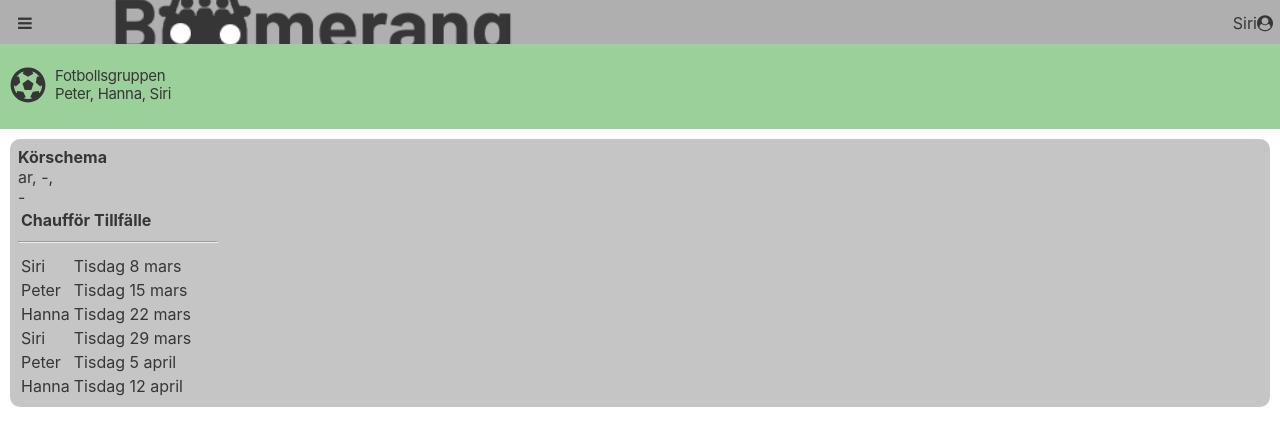
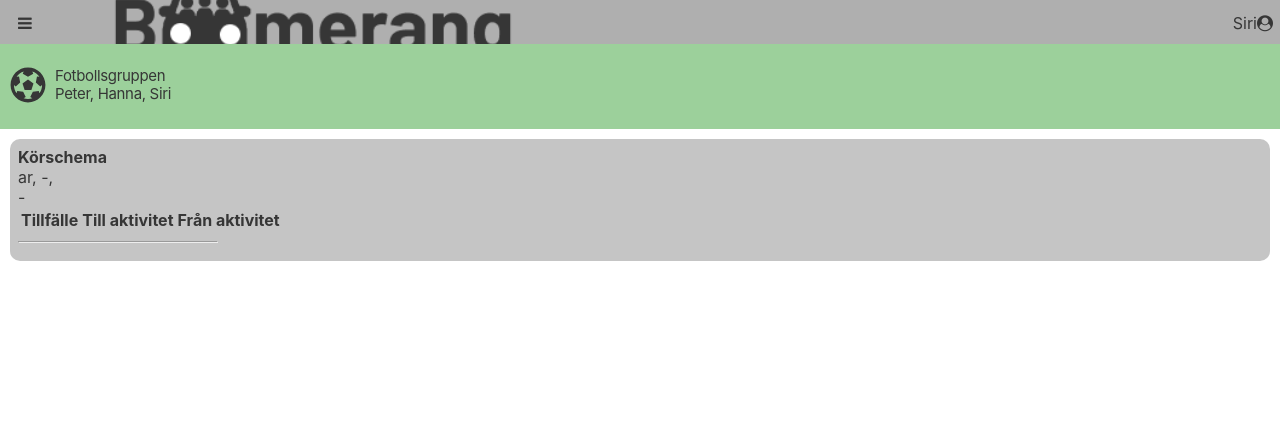
Before and after one commit to miotholerus/boomerang, a React (Create React App) app: page / in a window 1280 px wide. Both pictures are taken after a click on the button "Gå vidare". Shown: the top 446 px of the page. Built offline with nearby package versions, Linux system fonts and the light colour scheme.

Commit message:
20 april Mio

```diff
--- a/src/components/RideOccation.js
+++ b/src/components/RideOccation.js
@@ -1,17 +1,24 @@
 import React from 'react'
+import {dayOfWeekAsString} from '../App'
 
-export default function RideOccation() {
-    return (
-        <div>
-            {/* {occation.tillfalle} */}
-            <div>
-                Upphämtning till aktivitet
-                Chaufför {/* {occation.tillaktivitet} */}
-            </div>
-            <div>
-                Avlämning från aktivitet
-                Chaufför {/* {occation.franaktivitet} */}
-            </div>
-        </div>
-    )
+export default function RideOccation({date}) {
+  return (
+    // <div>
+    //     {/* {occation.tillfalle} */}
+    //     <div>
+    //         Upphämtning till aktivitet
+    //         Chaufför {/* {occation.tillaktivitet} */}
+    //     </div>
+    //     <div>
+    //         Avlämning från aktivitet
+    //         Chaufför {/* {occation.franaktivitet} */}
+    //     </div>
+    // </div>
+    <tr>
+      <td>{dayOfWeekAsString(date.getDay())+" "+date.getDate()+" "+date.toLocaleString('sv-se', { month: 'long' })}</td>
+      {console.log(date)}
+      <td>Siri</td>
+      <td>Siri</td>
+    </tr>
+  )
 }
--- a/src/components/ViewSchedule.js
+++ b/src/components/ViewSchedule.js
@@ -26,18 +26,18 @@ export default function ViewSchedule({ schedule, setSchedule }) {
     const startDate = new Date(schedule[5].value);
     const endDate = new Date(schedule[6].value);
     const dateList = getDates(startDate, endDate);
-    console.log("dateList:")
-    console.log(dateList);
+    // console.log("dateList:")
+    // console.log(dateList);
 
     var rideDates = new Array();
     for (let i = 0; i < dateList.length; i++) {
-      if(dayOfWeekIndex == dateList[i].getDay()){
+      if (dayOfWeekIndex == dateList[i].getDay()) {
         rideDates.push(dateList[i])
 
       }
     }
-    console.log("rideDates:")
-    console.log(rideDates);
+    // console.log("rideDates:")
+    // console.log(rideDates);
 
     function getDates(startDate, endDate) {
       var dateArray = new Array();
@@ -52,10 +52,10 @@ export default function ViewSchedule({ schedule, setSchedule }) {
 
     const newSchedule = schedule;
     newSchedule.push(rideDates);
-    console.log(newSchedule);
+    // console.log(newSchedule);
     setSchedule(newSchedule);
-    console.log("schedule:")
-    console.log(schedule);
+    // console.log("schedule:")
+    // console.log(schedule);
 
     // return rideDates;
   }
@@ -83,41 +83,16 @@ export default function ViewSchedule({ schedule, setSchedule }) {
 
             <table >
               <tr>
-                <th>Chaufför</th>
                 <th>Tillfälle</th>
+                <th>Till aktivitet</th>
+                <th>Från aktivitet</th>
               </tr>
             </table>
             <hr></hr><br></br>
             <table>
-              <tr>
-                <td>Siri</td>
-                <td>Tisdag 8 mars</td>
-              </tr>
-
-              <tr>
-                <td>Peter</td>
-                <td>Tisdag 15 mars</td>
-              </tr>
-
-              <tr>
-                <td>Hanna</td>
-                <td>Tisdag 22 mars</td>
-              </tr>
-
-              <tr>
-                <td>Siri</td>
-                <td>Tisdag 29 mars</td>
-              </tr>
-
-              <tr>
-                <td>Peter</td>
-                <td>Tisdag 5 april</td>
-              </tr>
-
-              <tr>
-                <td>Hanna</td>
-                <td>Tisdag 12 april</td>
-              </tr>
+              {schedule[7].map(date => {
+                return <RideOccation key={date.id} date={date} />
+              })}
 
             </table>
 
```
